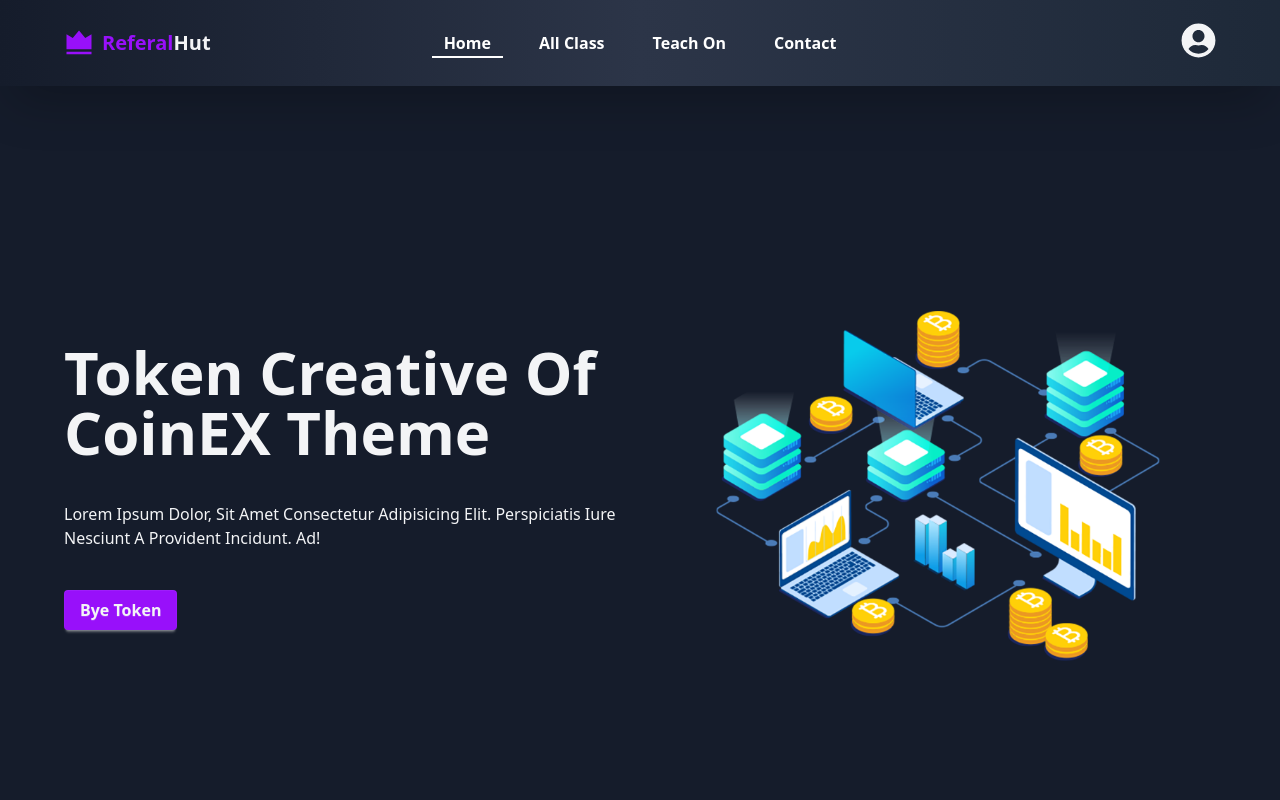
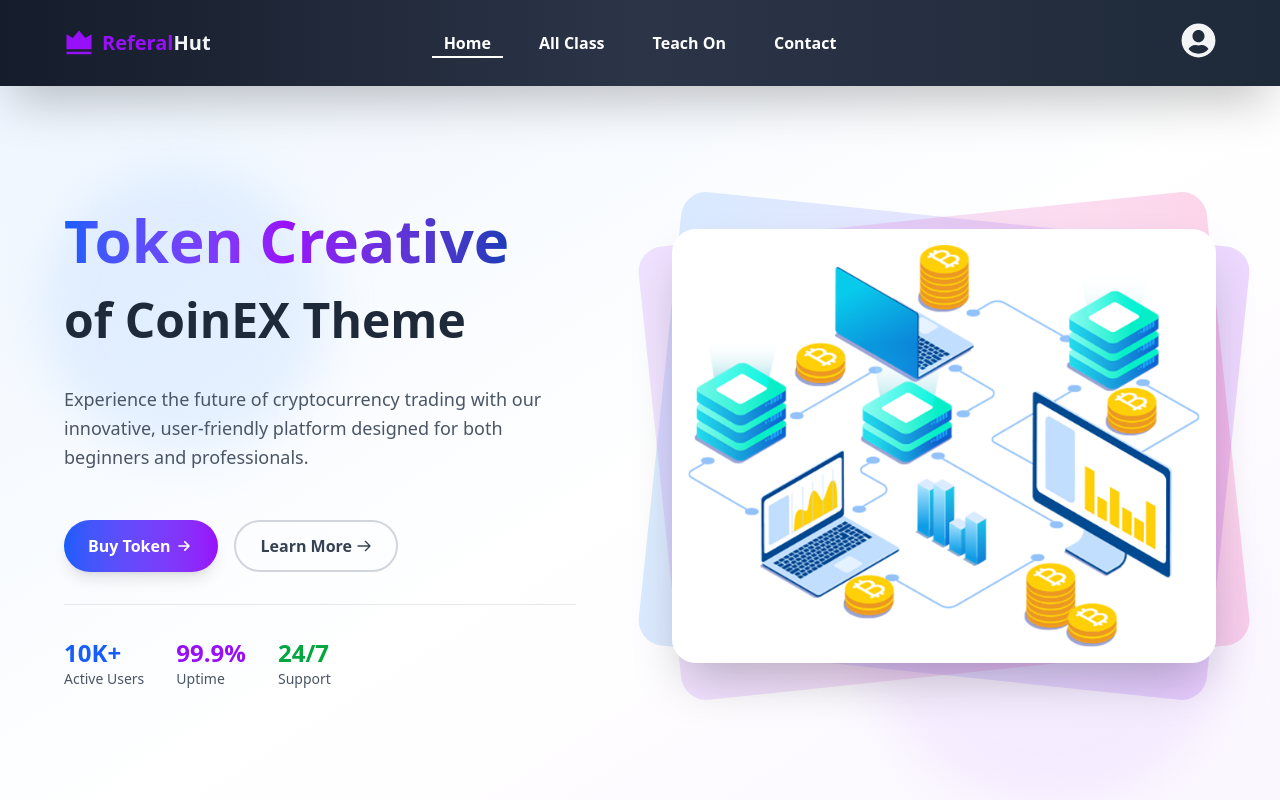
Before and after one commit to shahriaraf/Referral-Hut, a React (Vite) app: page / in a window 1280 px wide. Shown: the top 800 px of the page. Built offline with nearby package versions, Linux system fonts and the light colour scheme.

Commit message:
updated banner

```diff
--- a/src/Components/Navbar/Navbar.jsx
+++ b/src/Components/Navbar/Navbar.jsx
@@ -18,7 +18,7 @@ const Navbar = () => {
 
   return (
     <div className="bg-gradient-to-r from-[#151C2B] via-[#2C3548] to-gray-800 shadow-2xl sticky top-0 z-50 py-2">
-  <div className="navbar px-4 sm:px-6 md:px-16 2xl:px-22 py-3 relative">
+      <div className="navbar max-w-7xl mx-auto px-4 sm:px-6 md:px-16 2xl:px-22 py-3 relative">
 
         {/* Logo - navbar-start */}
         <div className="navbar-start flex items-center gap-x-2">
@@ -72,14 +72,12 @@ const Navbar = () => {
         {/* Mobile Sidebar */}
         <div
           tabIndex={0}
-      className={`h-[100vh] bg-black/30 absolute left-0 top-0 transition-all duration-300 ease-in-out ${
-        isActive ? "w-full" : "w-0 overflow-hidden"
+          className={`h-[100vh] bg-black/30 absolute left-0 top-0 transition-all duration-300 ease-in-out ${isActive ? "w-full" : "w-0 overflow-hidden"
             }`}
           onClick={() => setIsActive(false)}
         >
           <div
-        className={`h-full bg-gradient-to-b from-[#151C2B] via-[#2C3548] to-gray-800 px-5 transition-all duration-500 ease-in-out ${
-          isActive ? "w-[80%]" : "w-0 overflow-hidden"
+            className={`h-full bg-gradient-to-b from-[#151C2B] via-[#2C3548] to-gray-800 px-5 transition-all duration-500 ease-in-out ${isActive ? "w-[80%]" : "w-0 overflow-hidden"
               }`}
           >
             <div className="flex justify-between items-center pt-2 mb-6">
--- a/src/HomePage/Banner.jsx
+++ b/src/HomePage/Banner.jsx
@@ -3,21 +3,91 @@ import banner_img from "../../public/Images/Banner/banner.png";
 
 const Banner = () => {
   return (
-    <section className="banner_section w-full common_padding min-h-screen grid grid-cols-2 gap-10 items-center">
-      <div className="banner_cnt">
-        <h1 className="primary_text_color text-xl  sm:text-3xl md:text-4xl lg:text-5xl xl:text-6xl font-bold capitalize">
-          Token creative of CoinEX Theme
-        </h1>
-        <p className="primary_text_color my-10 capitalize">
-          Lorem ipsum dolor, sit amet consectetur adipisicing elit. Perspiciatis
-          iure nesciunt a provident incidunt. Ad!
-        </p>
-        <div className="banner_button">
-          <div className="primary_btn">bye token</div>
+    <section className="banner_section relative w-full min-h-screen overflow-hidden">
+      {/* Background gradient */}
+      <div className="absolute inset-0 bg-gradient-to-br from-blue-50 via-white to-purple-50 dark:from-gray-900 dark:via-gray-800 dark:to-gray-900"></div>
+
+      {/* Decorative elements */}
+      <div className="absolute top-20 left-10 w-72 h-72 bg-blue-200 rounded-full mix-blend-multiply filter blur-xl opacity-30 animate-pulse"></div>
+      <div className="absolute bottom-20 right-10 w-96 h-96 bg-purple-200 rounded-full mix-blend-multiply filter blur-xl opacity-30 animate-pulse animation-delay-2000"></div>
+
+      <div className="relative common_padding max-w-7xl mx-auto">
+        <div className="grid grid-cols-1 lg:grid-cols-2 gap-12 lg:gap-16 items-center min-h-[90vh] py-10">
+
+          {/* Content Section */}
+          <div className="banner_cnt space-y-8 lg:pr-8">
+
+
+            {/* Main Heading */}
+            <h1 className="primary_text_color text-4xl sm:text-5xl lg:text-6xl  font-bold leading-tight">
+              <span className="bg-gradient-to-r from-blue-600 via-purple-600 to-blue-800 bg-clip-text text-transparent">
+                Token Creative
+              </span>
+              <br />
+              <span className="text-gray-800 text-5xl dark:text-gray-200">
+                of CoinEX Theme
+              </span>
+            </h1>
+
+            {/* Subtitle */}
+            <p className="text-gray-600 dark:text-gray-300 text-sm sm:text-lg leading-relaxed max-w-2xl">
+              Experience the future of cryptocurrency trading with our innovative,
+              user-friendly platform designed for both beginners and professionals.
+            </p>
+
+            {/* CTA Buttons */}
+            <div className="flex flex-col sm:flex-row gap-4 pt-4">
+              <button className="group relative inline-flex items-center justify-center px-6 py-3 bg-gradient-to-r from-blue-600 to-purple-600 text-white font-semibold rounded-full hover:from-blue-700 hover:to-purple-700 transform hover:scale-105 transition-all duration-200 shadow-lg hover:shadow-xl">
+                <span className="relative z-10">Buy Token</span>
+                <div className="absolute inset-0 bg-gradient-to-r from-blue-400 to-purple-400 rounded-2xl blur opacity-0 group-hover:opacity-20 transition-opacity duration-200"></div>
+                <svg className="ml-1 w-5 h-5 transform group-hover:translate-x-1 transition-transform duration-200" fill="none" stroke="currentColor" viewBox="0 0 24 24">
+                  <path strokeLinecap="round" strokeLinejoin="round" strokeWidth={2} d="M13 7l5 5m0 0l-5 5m5-5H6" />
+                </svg>
+              </button>
+
+              <button className="inline-flex items-center justify-center px-6 py-3 border-2 border-gray-300 dark:border-gray-600 text-gray-700 dark:text-gray-300 font-semibold rounded-full hover:bg-gray-50 dark:hover:bg-gray-800 hover:border-gray-400 transition-all duration-200">
+                Learn More
+                <svg className="ml-1 w-4 h-4" fill="none" stroke="currentColor" viewBox="0 0 24 24">
+                  <path strokeLinecap="round" strokeLinejoin="round" strokeWidth={2} d="M14 5l7 7m0 0l-7 7m7-7H3" />
+                </svg>
+              </button>
+            </div>
+
+            {/* Stats/Features */}
+            <div className="flex flex-wrap gap-8 pt-8 border-t border-gray-200 dark:border-gray-700">
+              <div className="text-center sm:text-left">
+                <div className="text-2xl font-bold text-blue-600">10K+</div>
+                <div className="text-sm text-gray-600 dark:text-gray-400">Active Users</div>
+              </div>
+              <div className="text-center sm:text-left">
+                <div className="text-2xl font-bold text-purple-600">99.9%</div>
+                <div className="text-sm text-gray-600 dark:text-gray-400">Uptime</div>
+              </div>
+              <div className="text-center sm:text-left">
+                <div className="text-2xl font-bold text-green-600">24/7</div>
+                <div className="text-sm text-gray-600 dark:text-gray-400">Support</div>
+              </div>
+            </div>
+          </div>
+
+          {/* Image Section */}
+          <div className="banner_img relative order-first lg:order-last">
+            <div className="relative">
+              {/* Decorative background for image */}
+              <div className="absolute inset-0 bg-gradient-to-r from-blue-400 to-purple-500 rounded-3xl transform rotate-6 scale-105 opacity-20"></div>
+              <div className="absolute inset-0 bg-gradient-to-r from-purple-400 to-pink-500 rounded-3xl transform -rotate-6 scale-105 opacity-20"></div>
+
+              {/* Main image container */}
+              <div className="relative bg-white dark:bg-gray-800 rounded-3xl p-4 shadow-2xl">
+                <img
+                  src={banner_img}
+                  className="w-full h-auto rounded-2xl"
+                  alt="CoinEX Theme Banner - Modern cryptocurrency trading interface"
+                />
+              </div>
+            </div>
+          </div>
         </div>
-      </div>
-      <div className="banner_img">
-        <img src={banner_img} className="w-[80%] mx-auto" alt="banner-image" />
       </div>
     </section>
   );
```
Lines whose indentation alone changed are shown as unchanged.
